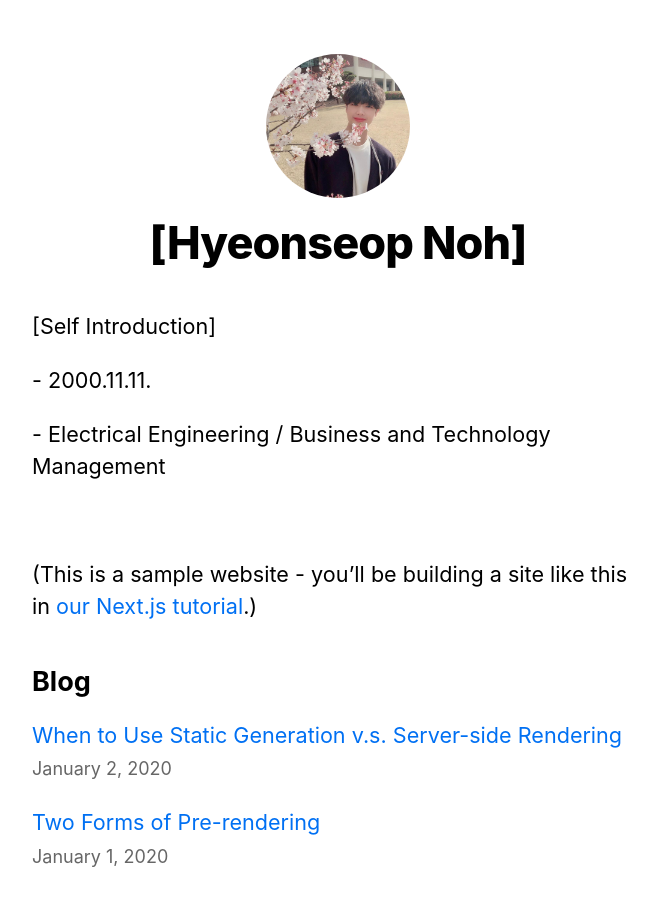
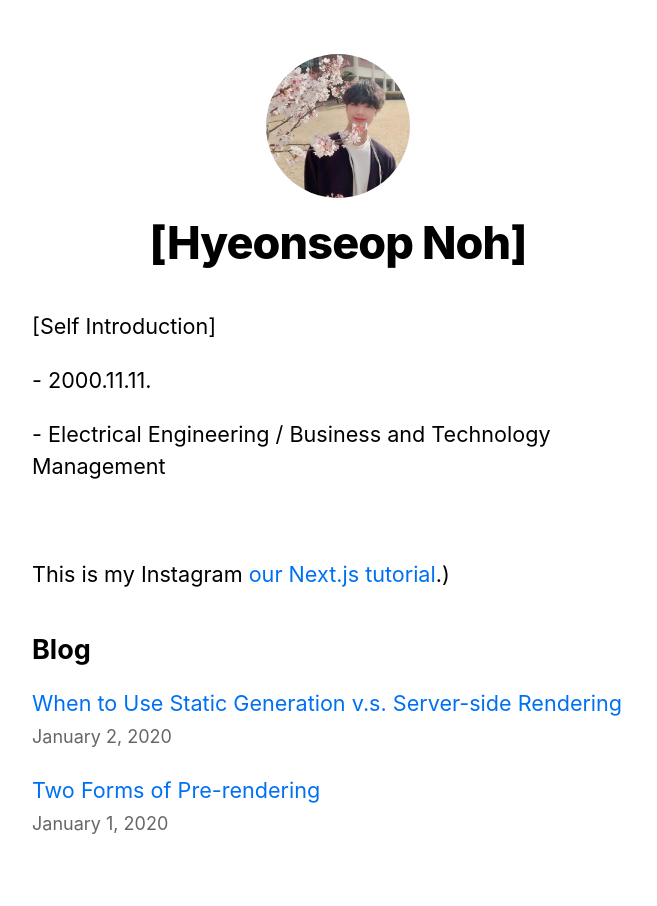
Before and after one commit to Dev-Sseop-e/nextjs-kaist-tutorial, a Next.js app: page / in a window 1280 px wide. Shown: the top 906 px of the page, without its empty margins (302-959 px from the left). Built offline with nearby package versions, Linux system fonts and the light colour scheme.

Commit message:
Instagram
!!

```diff
--- a/pages/index.js
+++ b/pages/index.js
@@ -17,8 +17,8 @@ export default function Home({ allPostsData }) {
         <p>- Electrical Engineering / Business and Technology Management</p>
         <br/>
         <p>
-          (This is a sample website - you’ll be building a site like this in{' '}
-          <a href="https://nextjs.org/learn">our Next.js tutorial</a>.)
+          This is my Instagram{' '}
+          <a href="https://www.instagram.com/sseop_0.0/">our Next.js tutorial</a>.)
         </p>
       </section>
       <section className={`${utilStyles.headingMd} ${utilStyles.padding1px}`}>
```
